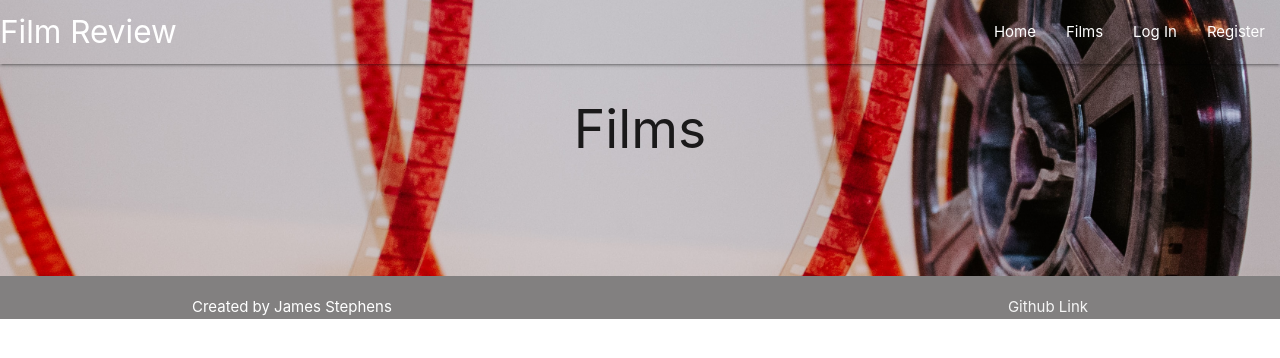
After one commit to DevSteg/film_review_project, a Flask app: page /films in a window 1280 px wide. The commit adds this page. Shown: the top 358 px of the page. Run offline with Flask 2, Linux system fonts and the light colour scheme; some libraries are stand-ins or nearby versions.

Commit message:
Create Films.html template

```diff
--- a/app.py
+++ b/app.py
@@ -23,6 +23,11 @@ mongo = PyMongo(app)
 def index():
     films = mongo.db.films.find()
     return render_template("index.html", films=films)
+
+
+@app.route("/films")
+def films():
+    return render_template("films.html")
 
 
 @app.route("/register", methods=["GET", "POST"])
--- a/templates/base.html
+++ b/templates/base.html
@@ -18,7 +18,7 @@
                 <a href="#" data-target="mobile-demo" class="sidenav-trigger right"><i class="fas fa-bars"></i></a>
                 <ul class="right hide-on-med-and-down">
                     <li><a href="{{ url_for('index') }}">Home</a></li>
-                    <li><a href="#">Films</a></li>
+                    <li><a href="{{ url_for('films') }}">Films</a></li>
                     {% if session.user %}
                         <li><a href="{{ url_for('profile', username=session['user']) }}">Profile</a></li>
                         <li><a href="#">Add Film</a></li>
--- /dev/null
+++ b/templates/films.html
@@ -0,0 +1,8 @@
+{% extends "base.html" %}
+<!-- Page Title -->
+{% block title %}
+    <span>Films</span>
+{% endblock %}
+{% block content %}
+
+{% endblock %}
```
